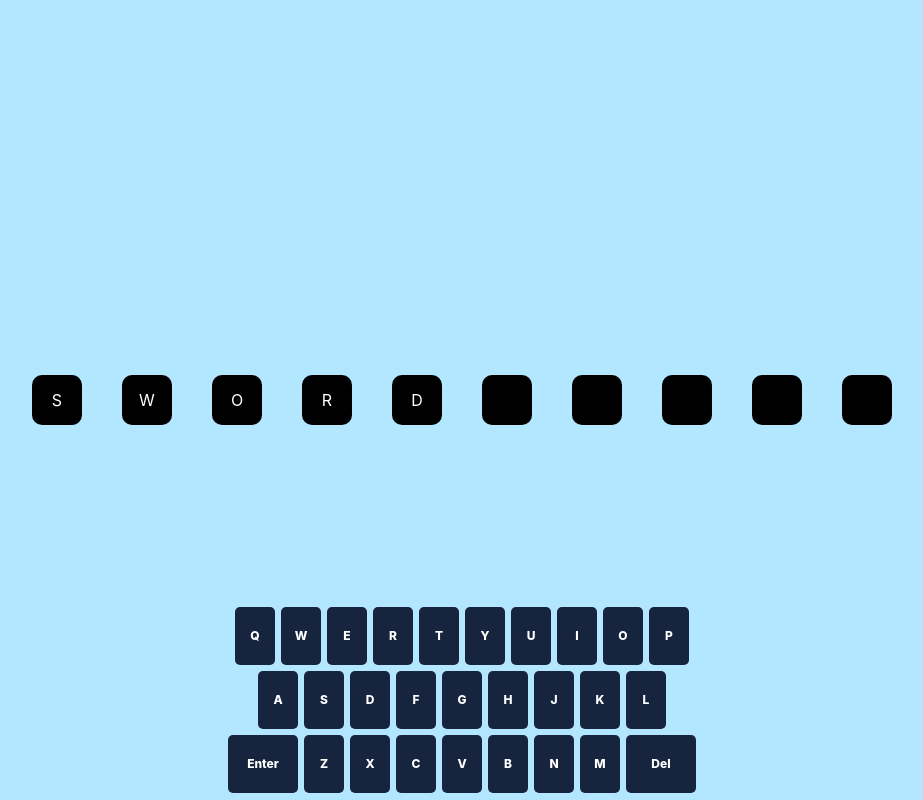
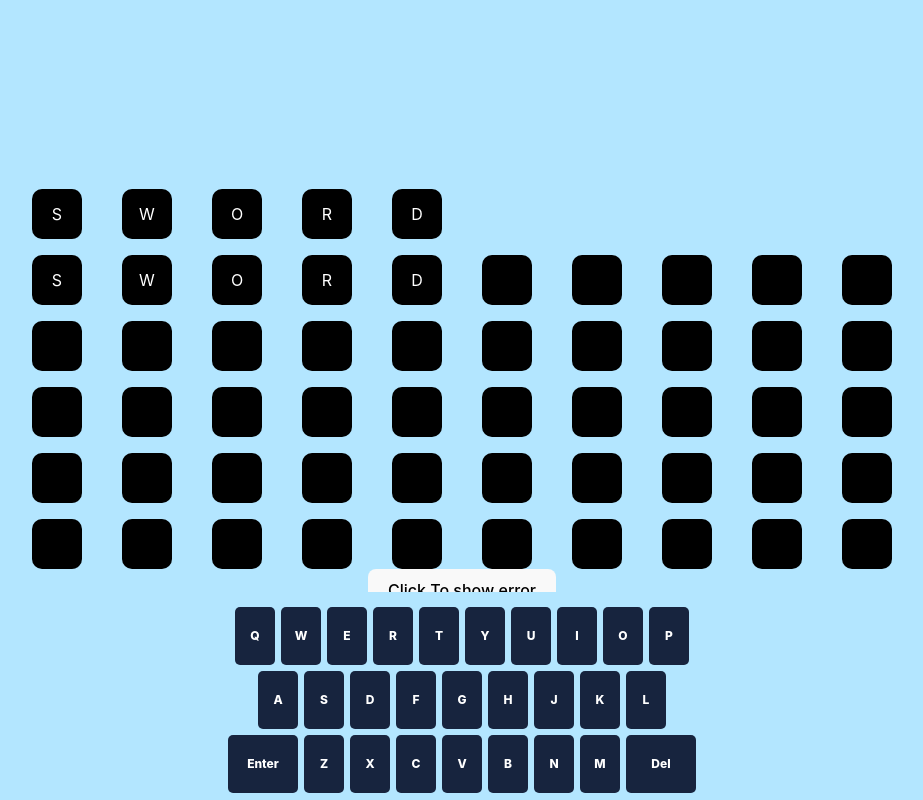
Before and after one commit to lukeNorris1/Terradle, a React (Vite) app: page / in a window 1280 px wide. Both pictures are taken after a click on the element "Enter". Shown: the whole page, without its empty margins (178-1101 px from the left). Built offline with nearby package versions, Linux system fonts and the light colour scheme.

Commit message:
Added other guess rows and guess iterations

```diff
--- a/src/App.tsx
+++ b/src/App.tsx
@@ -5,12 +5,13 @@ import {
   loadGameStateFromLocalStorage,
   saveGameStateToLocalStorage,
 } from './lib/localStorage'
-import CurrentRow from './components/grid/CurrentRow'
+import CompleteGrid from './components/grid/CompleteGrid/CompleteGrid'
 import Keyboard from './components/keyboard/Keyboard'
 
 function App() {
   const [storageText, setstorageText] = useState("")
   const [currentGuess, setCurrentGuess] = useState("sword".toUpperCase())
+  const [guessList, setGuessList] = useState<string[]>([])
 
 
   function handleInputText(e: any){
@@ -19,10 +20,16 @@ function App() {
 
   }
 
+  const addGuessList = () => {
+    setGuessList([...guessList, currentGuess])
+  }
+
   const addToGuess = (letter: string) => {
-    console.log(`Added letter: ${letter}`)
-    console.log(`Current guess before change = ${currentGuess}`)
     setCurrentGuess(currentGuess + letter)
+  }
+
+  const removeFromGuess = () => {
+    setCurrentGuess(currentGuess.slice(0, -1))
   }
 
   function buttonHandler(){
@@ -44,11 +51,14 @@ function App() {
       {/* <input value={storageText} onInput={e => handleInputText(e)} placeholder='Type text in here'></input>
       <button onClick={() => buttonHandler()}> Click me </button>
       <button onClick={() => loadState()}> Click me </button> */}
-      <CurrentRow
+      <CompleteGrid
         currentGuess={currentGuess}
+        completeGuesses={guessList}
       />
       <Keyboard
         addGuess={addToGuess}
+        onDelete={removeFromGuess}
+        onEnter={addGuessList}
       />
     </div>
   )
--- /dev/null
+++ b/src/components/error/Error.module.css
@@ -0,0 +1,17 @@
+.errMsg {
+    background-color: darkred;
+    position: fixed;
+    top: 20%;
+    left: 40%;
+    right: 0;
+    width: 20%;
+    height: 6%;
+    display: flex;
+    justify-content: center;
+    align-items: center;
+    color: white;
+    font-weight: 800;
+    font-size: 1.3rem;
+    line-height: 1rem;
+    border-radius: 3%;
+}
--- /dev/null
+++ b/src/components/error/Error.tsx
@@ -0,0 +1,19 @@
+import { useState } from 'react'
+import styles from './Error.module.css'
+
+export default function Error(props: any) {
+    const { errMsg } = props;
+    const [showError, setShowError] = useState(false)
+
+    function toggleError(){
+        setShowError(!showError)
+    }
+
+
+  return (
+    <>
+        {showError ? <div className={styles.errMsg}>{errMsg}</div> : <></>}
+        <button className="showHidden" onClick={toggleError}>Click To show error</button>
+    </>
+  )
+}
--- /dev/null
+++ b/src/components/grid/CompleteGrid/CompleteGrid.tsx
@@ -0,0 +1,23 @@
+import styles from "./CompleteGrid.module.css";
+import CurrentRow from "../CurrentRow/CurrentRow";
+import EmptyRow from "../EmptyRow/EmptyRow";
+import FinishedRow from "../FinishedRow/FinishedRow";
+import { MAX_CHALLENGES } from "../../../constants/gameSettings";
+
+export default function CompleteGrid(props: any) {
+  const { currentGuess, completeGuesses } = props;
+
+  const remainingRows = MAX_CHALLENGES - completeGuesses.length - 1;
+
+  return (
+    <>
+      {completeGuesses.map((guess: string, key: number) => (
+        <FinishedRow key={key} word={guess} />
+      ))}
+      <CurrentRow currentGuess={currentGuess} />
+      {[...Array(remainingRows)].map((row) => (
+        <EmptyRow />
+      ))}
+    </>
+  );
+}
--- /dev/null
+++ b/src/components/grid/CurrentRow/CurrentRow.module.css
@@ -0,0 +1,23 @@
+.classes {
+    display: flex;
+    flex-direction: row;
+    flex-wrap: wrap;
+}
+
+.cell {
+    display: flex;
+    justify-content: center;
+    align-items: center;
+    border-radius: 10px;
+    height: 50px;
+    width: 50px;
+    width: 50px;
+    border: none;
+    background-color: black;
+    color: white;
+    margin: 0px 20px;
+    /** Disable highlightable keyboard*/
+    -webkit-user-select: none; /* Safari */
+    -ms-user-select: none; /* IE 10 and IE 11 */
+    user-select: none; /* Standard syntax */
+}
--- /dev/null
+++ b/src/components/grid/EmptyRow/EmptyRow.module.css
@@ -0,0 +1,24 @@
+.classes {
+    display: flex;
+    flex-direction: row;
+    flex-wrap: wrap;
+    margin-top: 1rem;
+}
+
+.cell {
+    display: flex;
+    justify-content: center;
+    align-items: center;
+    border-radius: 10px;
+    height: 50px;
+    width: 50px;
+    width: 50px;
+    border: none;
+    background-color: black;
+    color: white;
+    margin: 0px 20px;
+    /** Disable highlightable keyboard*/
+    -webkit-user-select: none; /* Safari */
+    -ms-user-select: none; /* IE 10 and IE 11 */
+    user-select: none; /* Standard syntax */
+}
--- /dev/null
+++ b/src/components/grid/EmptyRow/EmptyRow.tsx
@@ -0,0 +1,19 @@
+import styles  from './EmptyRow.module.css'
+
+import { MAX_WORD_LENGTH } from '../../../constants/gameSettings'
+//Swap this over to the length of the word user is trying to guess
+
+
+export default function EmptyRow() {
+
+
+  return (
+    <>
+        <div className={styles.classes}>
+        {[...Array(MAX_WORD_LENGTH)].map((letter, i) => (
+            <div className={styles.cell} key={i}>{""}</div>
+        ))}
+        </div>
+    </>
+  )
+}
--- /dev/null
+++ b/src/components/grid/FinishedRow/FinishedRow.module.css
@@ -0,0 +1,24 @@
+.classes {
+    display: flex;
+    flex-direction: row;
+    flex-wrap: wrap;
+    margin-bottom: 1rem;
+}
+
+.cell {
+    display: flex;
+    justify-content: center;
+    align-items: center;
+    border-radius: 10px;
+    height: 50px;
+    width: 50px;
+    width: 50px;
+    border: none;
+    background-color: black;
+    color: white;
+    margin: 0px 20px;
+    /** Disable highlightable keyboard*/
+    -webkit-user-select: none; /* Safari */
+    -ms-user-select: none; /* IE 10 and IE 11 */
+    user-select: none; /* Standard syntax */
+}
--- /dev/null
+++ b/src/components/grid/FinishedRow/FinishedRow.tsx
@@ -0,0 +1,16 @@
+import styles from './FinishedRow.module.css'
+
+type prop = {
+    word: string
+}
+
+export default function FinishedRow(props: prop) {
+    const { word } = props
+  return (
+    <div className={styles.classes}>
+        {[...word].map((letter, i) => (
+            <div className={styles.cell} key={i}>{letter}</div>
+        ))}
+    </div>
+  )
+}
--- a/src/components/keyboard/Keyboard.tsx
+++ b/src/components/keyboard/Keyboard.tsx
@@ -1,73 +1,77 @@
-import React, { useEffect } from 'react'
-import styles from './Keyboard.module.css'
-
+import React, { useEffect } from "react";
+import styles from "./Keyboard.module.css";
+import Error from "../error/Error";
 
 type Props = {
-    addGuess: (value: string) => void
-    onDelete?: () => void
-    onEnter?: () => void
-}
+  addGuess: (value: string) => void;
+  onDelete: () => void;
+  onEnter: () => void;
+};
 
 export default function Keyboard(props: Props) {
-    const { addGuess } = props
+  const { addGuess, onDelete, onEnter } = props;
   const keys = [
-        ["Q","W","E","R","T","Y","U","I","O","P"],
-        ["A","S","D","F","G","H","J","K","L"],
-        ["Enter","Z","X","C","V","B","N","M",'Del']
-    ]
+    ["Q", "W", "E", "R", "T", "Y", "U", "I", "O", "P"],
+    ["A", "S", "D", "F", "G", "H", "J", "K", "L"],
+    ["Enter", "Z", "X", "C", "V", "B", "N", "M", "Del"],
+  ];
 
-    function keyClickHandler(e: string){
-        if (e === 'Enter') {
-            console.log("enter")
-        } else if (e === 'Backspace') {
-            console.log("delete")
+  function keyClickHandler(e: string) {
+    if (e === "Enter") {
+      onEnter();
+    } else if (e === "Del") {
+      onDelete();
     } else {
-            console.log(e)
-            addGuess(e.toUpperCase())
+      addGuess(e.toUpperCase());
     }
-
   }
 
   useEffect(() => {
     const listener = (e: KeyboardEvent) => {
-            if (e.code === 'Enter') {
-                console.log("enter")
-            } else if (e.code === 'Backspace') {
-                console.log("delete")
-            } else{
-                console.log(e.key)
-                console.log(`Key included in keys ${e.key}`)
-                addGuess(e.key.toUpperCase())
-
-                // TODO: check this test if the range works with non-english letters
-                // if (key.length === 1 && key >= 'A' && key <= 'Z') {
-                //   onChar(key)
-                // }
+      if (e.code === "Enter") {
+        console.log("enter");
+      } else if (e.code === "Backspace") {
+        onDelete();
+      } else {
+        addGuess(e.key.toUpperCase());
       }
-            }
-            window.addEventListener('keyup', listener)
+    };
+    window.addEventListener("keyup", listener);
     return () => {
-            window.removeEventListener('keyup', listener)
-        }
-      }, [addGuess])
-
+      window.removeEventListener("keyup", listener);
+    };
+  }, [addGuess]);
 
   return (
     <>
+      <Error errMsg={"Too many characters"} />
       <div className={styles.keyboard}>
         {keys.map((row, index) => {
           return (
             <div className={styles.row} key={index}>
-                        {
-                            row.map((key, index) => {
-                                return !(key == "Enter" || key == "Del") ? (<div onClick={() => keyClickHandler(key)} className={styles.key} key={index}>{key}</div>)
-                                : <div onClick={() => keyClickHandler(key)} className={styles.bigKey} key={index}>{key}</div>
-                            })
-                        }
+              {row.map((key, index) => {
+                return !(key == "Enter" || key == "Del") ? (
+                  <div
+                    onClick={() => keyClickHandler(key)}
+                    className={styles.key}
+                    key={index}
+                  >
+                    {key}
                   </div>
-                )
+                ) : (
+                  <div
+                    onClick={() => keyClickHandler(key)}
+                    className={styles.bigKey}
+                    key={index}
+                  >
+                    {key}
+                  </div>
+                );
+              })}
+            </div>
+          );
         })}
       </div>
     </>
-  )
+  );
 }
```
Also changed, not shown: src/components/grid/CurrentRow/CurrentRow.tsx (renamed from src/components/grid/CurrentRow.tsx, +6 -2 lines), src/components/grid/CompleteGrid/CompleteGrid.module.css (renamed from src/components/grid/CurrentRow.module.css). Lines whose indentation alone changed are shown as unchanged.
